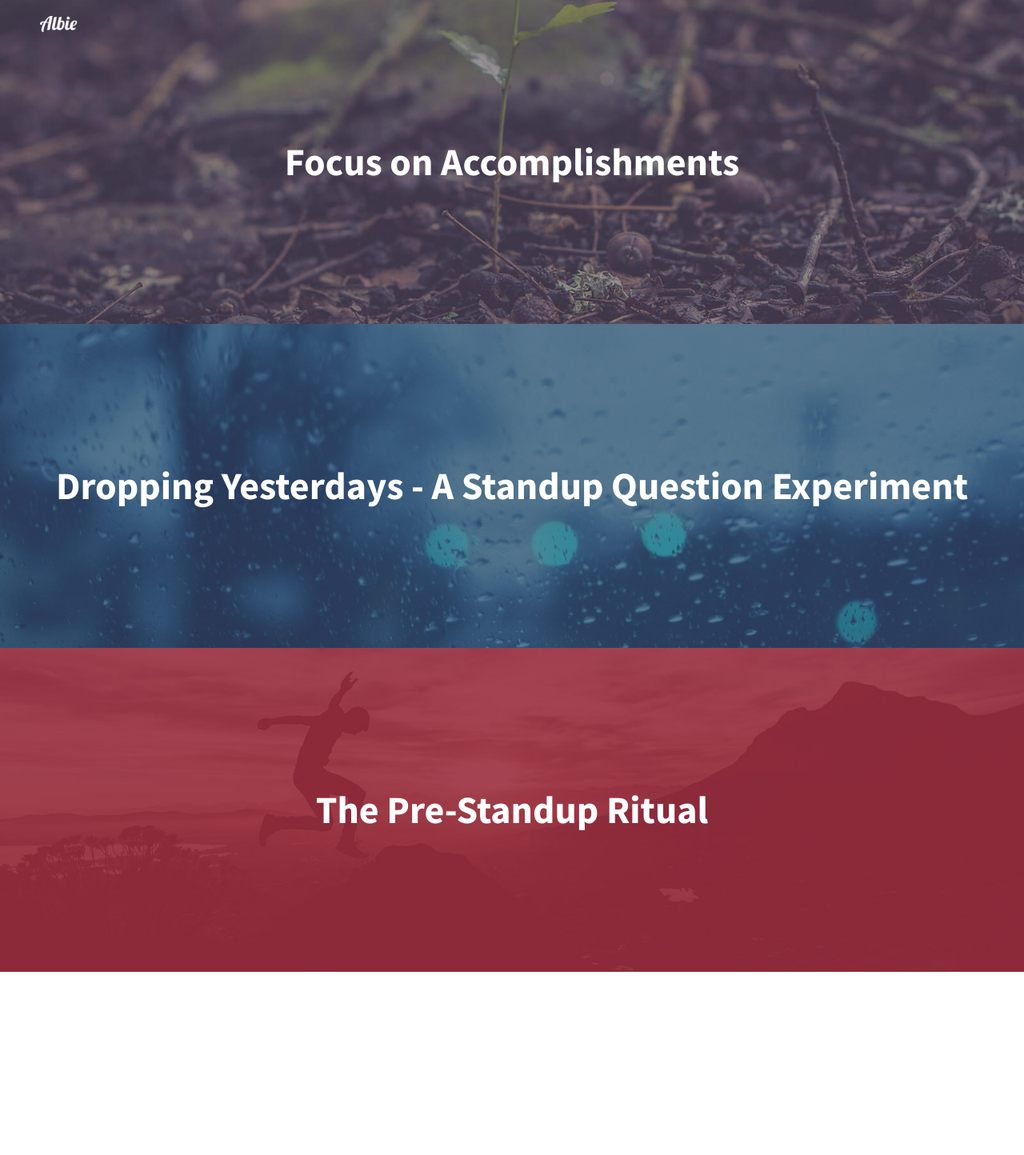
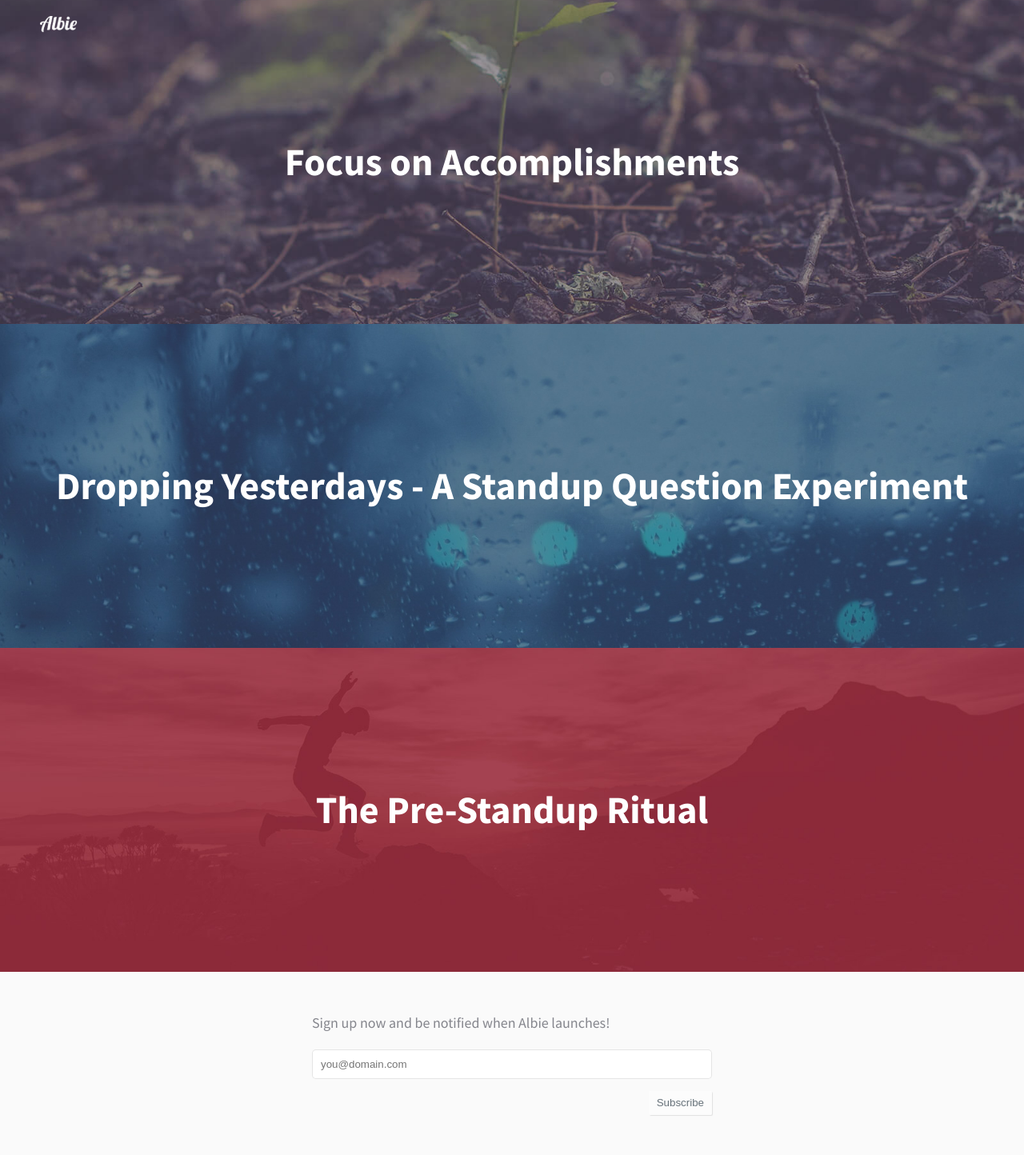
Before and after one commit to albieapp/blog, a Jekyll site: the page built from index.html, in a window 1280 px wide. Shown: the whole page at 80% size. Built offline with Jekyll 4.4.1, drawn with Linux system fonts in a browser that asks for light colours; before the commit the page ends 1215 px from its top, so only the background shows below that.

Commit message:
Minor tweaks

```diff
--- a/_includes/newsletter.html
+++ b/_includes/newsletter.html
@@ -1,7 +1,7 @@
 <!-- Begin MailChimp Signup Form -->
 <div id="mc_embed_signup" class="newsletter">
 
-    <p>Sign up now and be notified of Albie's launch date!</p>
+    <p>Sign up now and be notified when Albie launches!</p>
 
     <form action="//albie.us12.list-manage.com/subscribe/post?u=a0c09062cb1d4dbc989b12257&amp;id=e716efbbfc" method="post" id="mc-embedded-subscribe-form" name="mc-embedded-subscribe-form" class="validate" target="_blank" novalidate>
 
--- a/_sass/_home.scss
+++ b/_sass/_home.scss
@@ -27,4 +27,14 @@
             }
         }
     }
+
+    .newsletter-list-item {
+        background-color: rgba(0,0,0,0.02);
+
+        .newsletter {
+            padding: 50px;
+            max-width: 500px;
+            margin: auto;
+        }
+    }
 }
--- a/_sass/_newsletter.scss
+++ b/_sass/_newsletter.scss
@@ -1,8 +1,6 @@
 .newsletter {
-    background-color: rgba(0,0,0,0.02);
     border-radius: 3px;
     padding: 25px;
-    margin-top: 50px;
 
       &:after {
         content: "";
--- a/_sass/_post.scss
+++ b/_sass/_post.scss
@@ -93,6 +93,11 @@
         }
     }
 
+    .newsletter {
+        margin-top: 50px;
+        background-color: rgba(0, 0, 0, 0.02);
+    }
+
     @media only screen and (min-width: 768px)
     {
         .post-image {
--- a/index.html
+++ b/index.html
@@ -12,6 +12,10 @@ layout: default
                 </a>
             </li>
         {% endfor %}
+
+        <li class="newsletter-list-item">
+            {% include newsletter.html %}
+        </li>
     </ul>
 
 </div>
```
